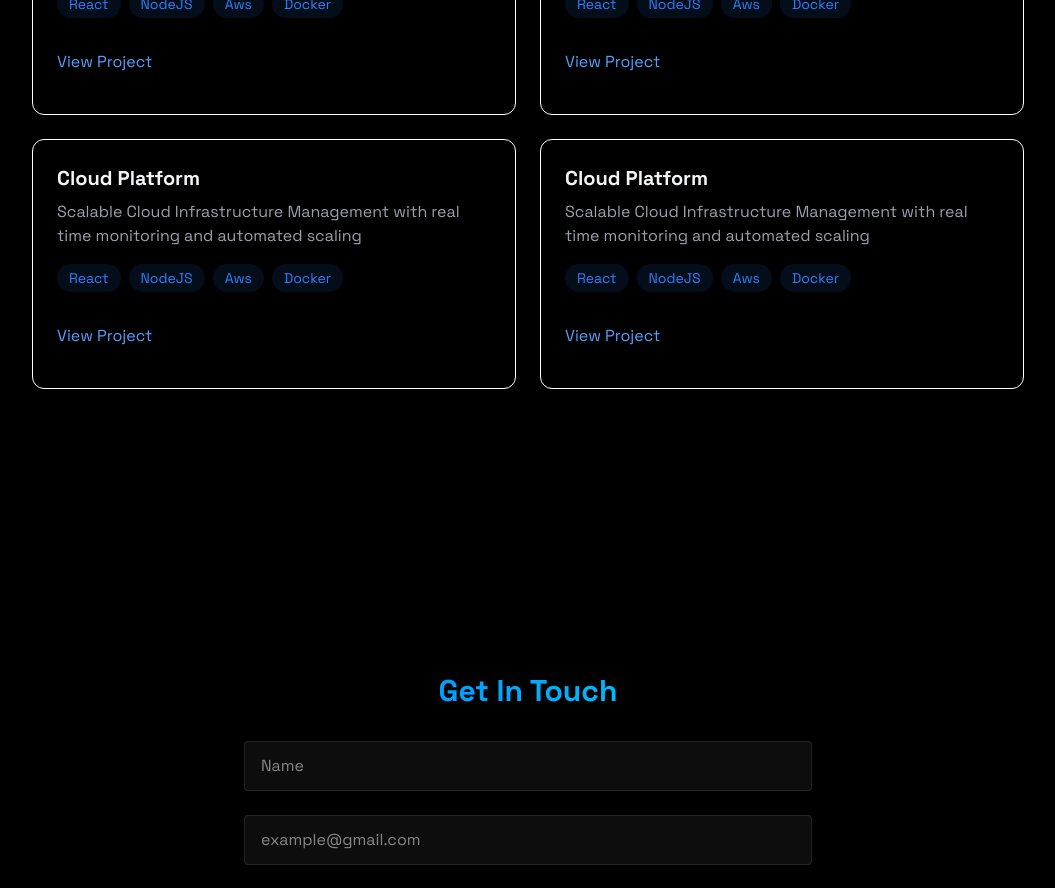
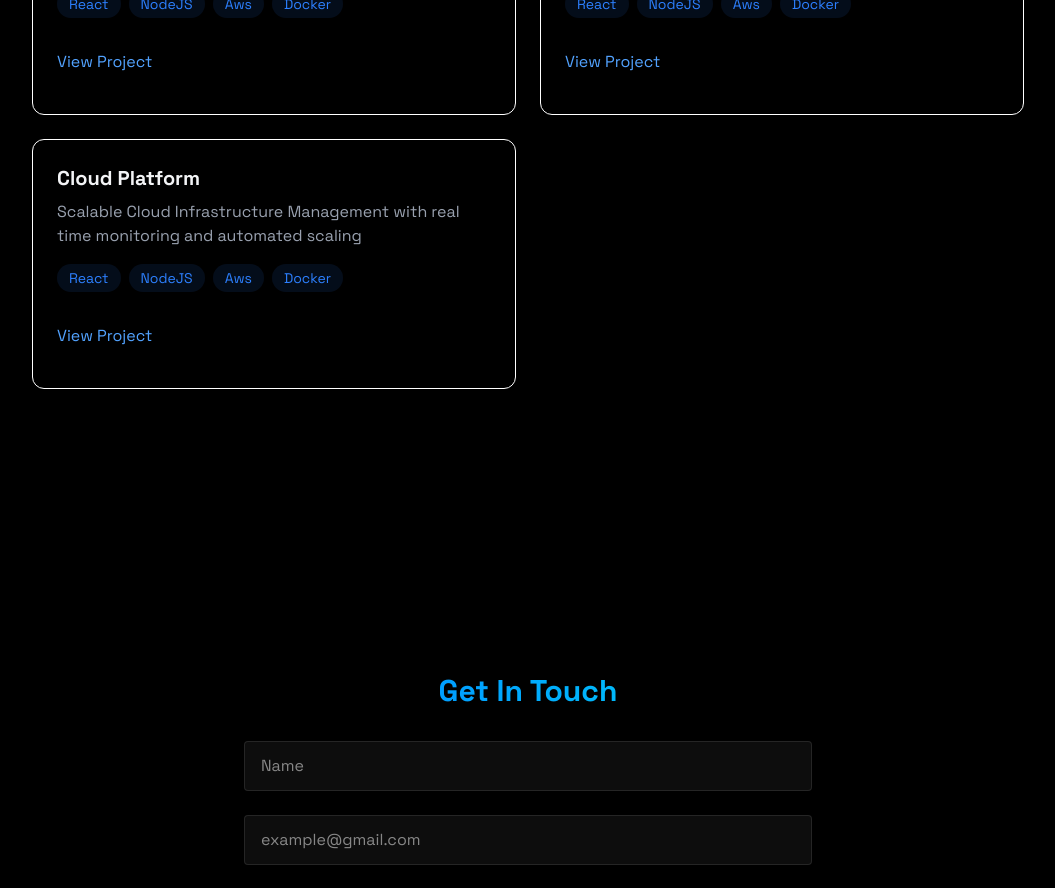
Before and after one commit to Svayam10/Portfolio-, a React (Vite) app: page / in a window 1280 px wide. Shown: the part 2340-3228 px from the top of the page, without its empty margins (112-1167 px from the left). Built offline with nearby package versions, Linux system fonts and the light colour scheme.

Commit message:
Config changes

```diff
--- a/src/components/sections/Projects.jsx
+++ b/src/components/sections/Projects.jsx
@@ -40,7 +40,7 @@ export const Projects = () => {
                         </div>
                     </div>
 
-                    <div className="p-6 rounded-xl border border-white hover:-translate-y-1 hover:border-blue-500/10 hover:shadow-[0_2px_8px_rgba(59,130,246,0.1)] transition-all">
+                    {/* <div className="p-6 rounded-xl border border-white hover:-translate-y-1 hover:border-blue-500/10 hover:shadow-[0_2px_8px_rgba(59,130,246,0.1)] transition-all">
                         <h3 className="text-xl font-bold mb-2">Cloud Platform</h3>
                         <p className="text-gray-400 mb-4">Scalable Cloud Infrastructure Management with real time monitoring and automated scaling</p>
                         <div className="flex flex-wrap gap-2 mb-4">{["React","NodeJS","Aws","Docker"].map((tech,key)=>(
@@ -49,7 +49,7 @@ export const Projects = () => {
                         <div className="flex justify-between items-center">
                             <a href="#" className="text-blue-400 hover:text-blue-300 transition-colors my-4">View Project </a>
                         </div>
-                    </div>
+                    </div> */}
 
                 </div>
             </div>
```
